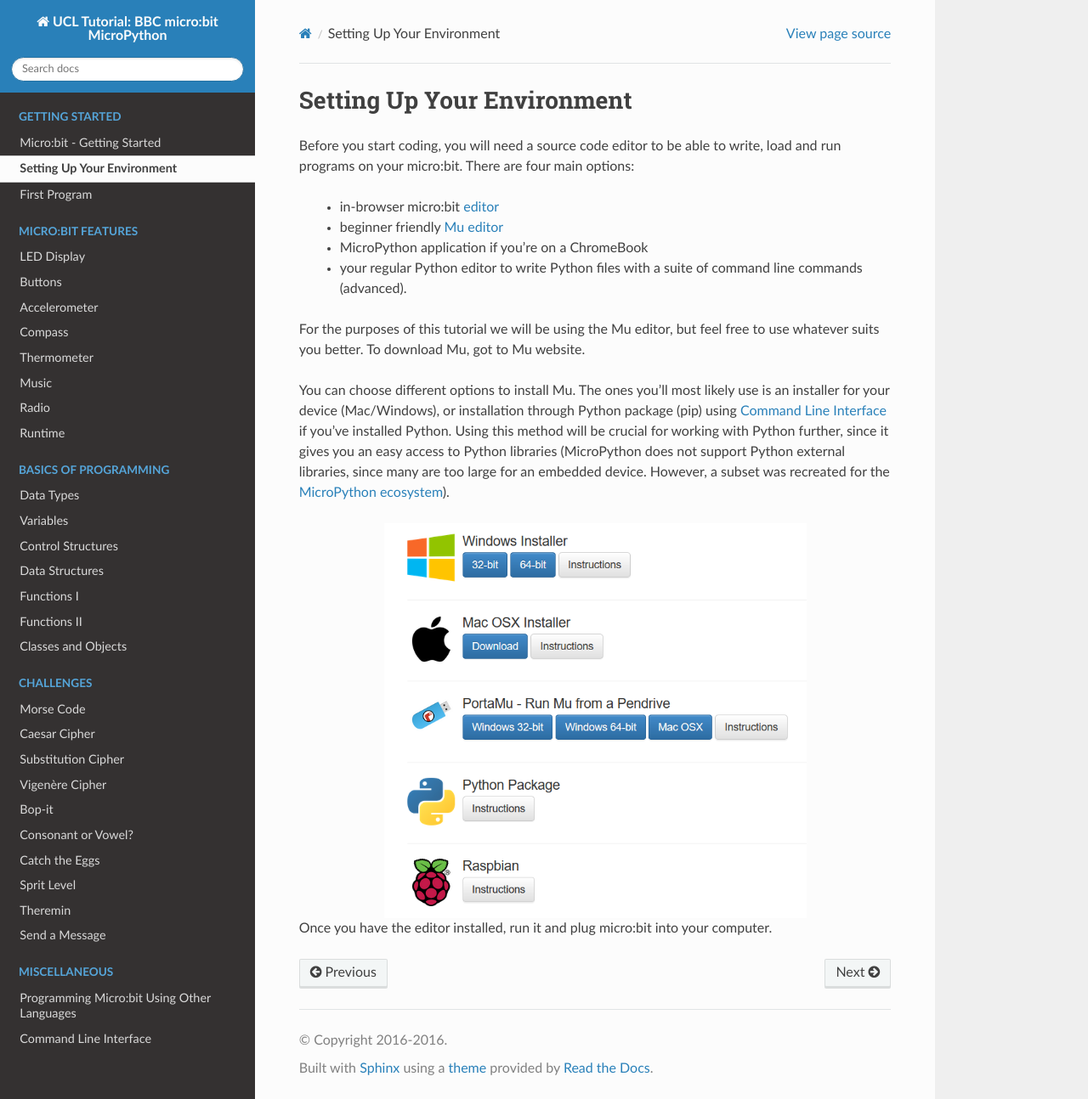
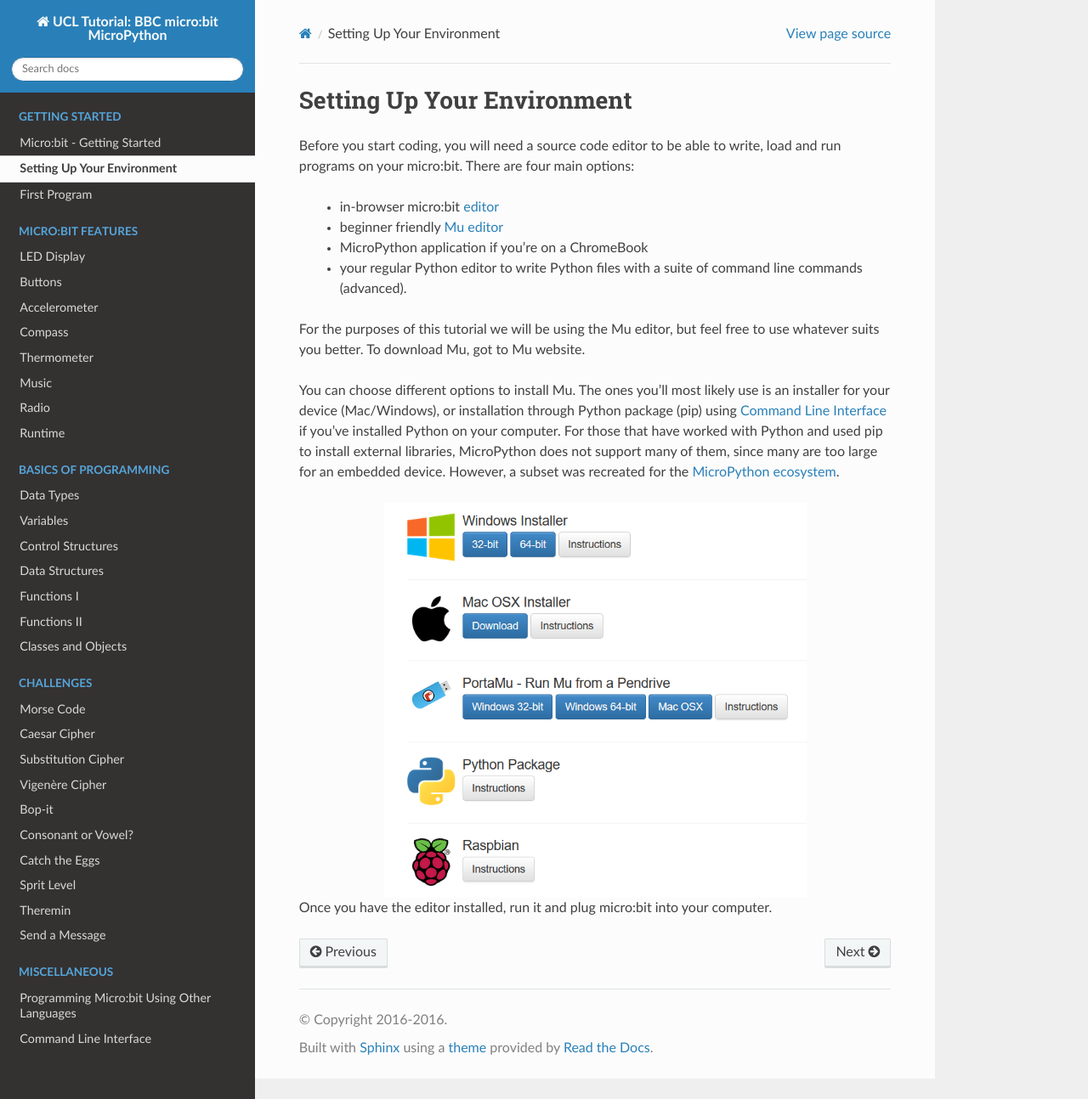
Before and after one commit to rharbird/microbit-challenges, a Sphinx documentation site: the page built from docs/source/introduction/environment.rst, in a window 1280 px wide and 1294 px high. Shown: the whole window at 85% size. Built offline with Sphinx 7.4.7 and the Read the Docs theme 2.0.0, drawn with Linux system fonts in a browser that asks for light colours.

Commit message:
Modify text

```diff
--- a/docs/source/introduction/environment.rst
+++ b/docs/source/introduction/environment.rst
@@ -18,9 +18,9 @@ To download Mu, got to Mu website.
 .. _website: https://codewith.mu/en/
 
 You can choose different options to install Mu. The ones you'll most likely use is an installer for your device (Mac/Windows), or installation through
-Python package (pip) using :ref:`command line interface` if you've installed Python. Using this method will be crucial for working with Python further, since it gives
-you an easy access to Python libraries (MicroPython does not support Python external libraries, since many are too large for an embedded device. However, a subset was
-recreated for the `MicroPython ecosystem`_).
+Python package (pip) using :ref:`command line interface` if you've installed Python on your computer. For those that have worked with Python and used pip to install
+external libraries, MicroPython does not support many of them, since many are too large for an embedded device. However, a subset was
+recreated for the `MicroPython ecosystem`_.
 
 .. _`MicroPython ecosystem`: https://docs.micropython.org/en/latest/library/index.html
 
```
